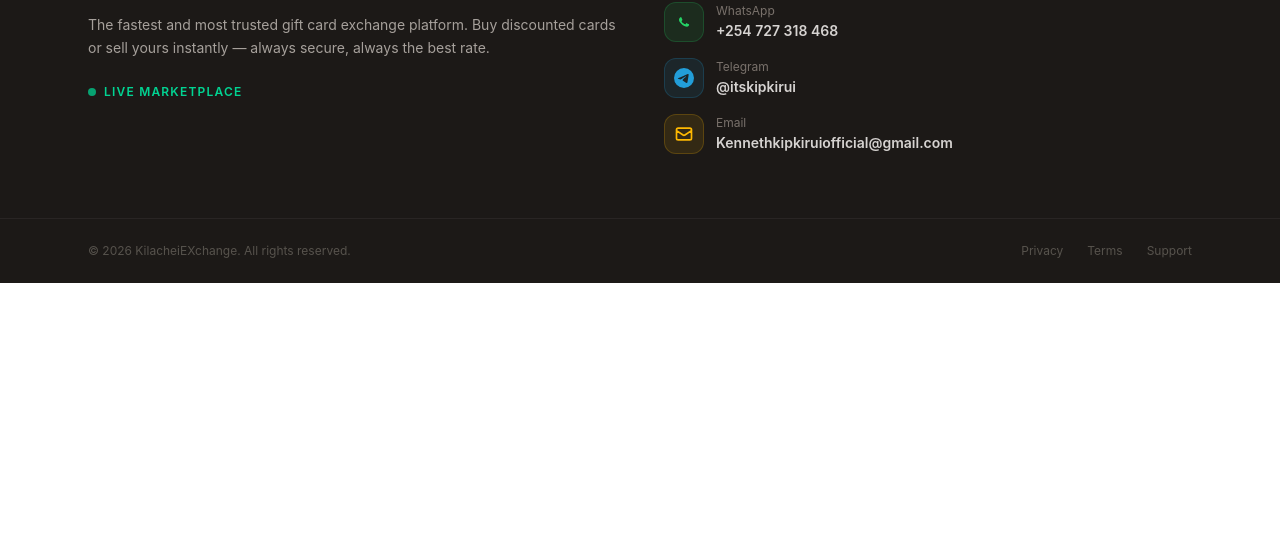
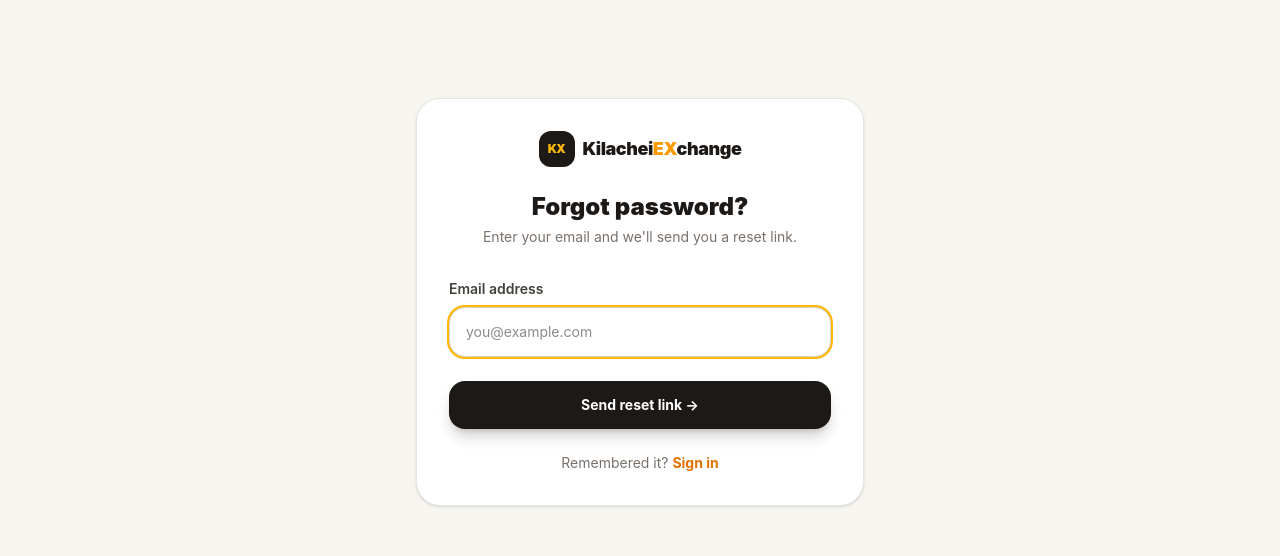
Before and after one commit to kilachei/gifcards, a React (Vite) app in the folder frontend/: page /forgot-password in a window 1280 px wide. Shown: the part 171-727 px from the top of the page. Built offline with nearby package versions, Linux system fonts and the light colour scheme; no server answers.

Commit message:
initial commit

```diff
--- a/frontend/src/App.jsx
+++ b/frontend/src/App.jsx
@@ -10,6 +10,7 @@
 import Login from './pages/Login'
 import Register from './pages/Register'
 import Profile from './pages/Profile'
+import ForgotPassword from './pages/ForgotPassword'
 
 export default function App() {
   return (
@@ -18,16 +19,17 @@
         <Navbar />
         <Routes>
           {/* Public */}
-          <Route path="/" element={<Home />} />
-          <Route path="/login" element={<Login />} />
-          <Route path="/register" element={<Register />} />
+          <Route path="/"                element={<Home />} />
+          <Route path="/login"           element={<Login />} />
+          <Route path="/register"        element={<Register />} />
+          <Route path="/forgot-password" element={<ForgotPassword />} />
 
           {/* Protected */}
-          <Route path="/sell" element={<ProtectedRoute><Sell /></ProtectedRoute>} />
-          <Route path="/browse" element={<ProtectedRoute><Sell /></ProtectedRoute>} />
-          <Route path="/rates" element={<ProtectedRoute><Rates /></ProtectedRoute>} />
-          <Route path="/how-it-works" element={<ProtectedRoute><HowItWorks /></ProtectedRoute>} />
-          <Route path="/profile" element={<ProtectedRoute><Profile /></ProtectedRoute>} />
+          <Route path="/sell"          element={<ProtectedRoute><Sell /></ProtectedRoute>} />
+          <Route path="/browse"        element={<ProtectedRoute><Sell /></ProtectedRoute>} />
+          <Route path="/rates"         element={<ProtectedRoute><Rates /></ProtectedRoute>} />
+          <Route path="/how-it-works"  element={<ProtectedRoute><HowItWorks /></ProtectedRoute>} />
+          <Route path="/profile"       element={<ProtectedRoute><Profile /></ProtectedRoute>} />
         </Routes>
         <Footer />
       </BrowserRouter>
--- /dev/null
+++ b/frontend/src/pages/Forgotpassword.jsx
@@ -0,0 +1,146 @@
+import { useState } from 'react'
+import { Link } from 'react-router-dom'
+import { sendPasswordResetEmail } from 'firebase/auth'
+import { auth } from '../firebase'
+
+export default function ForgotPassword() {
+  const [email, setEmail]     = useState('')
+  const [loading, setLoading] = useState(false)
+  const [sent, setSent]       = useState(false)
+  const [error, setError]     = useState('')
+
+  const submit = async (e) => {
+    e.preventDefault()
+    setError('')
+    setLoading(true)
+    try {
+      await sendPasswordResetEmail(auth, email.trim())
+      setSent(true)
+    } catch (err) {
+      if (err.code === 'auth/user-not-found') {
+        // Don't reveal whether the email exists — just show success
+        setSent(true)
+      } else if (err.code === 'auth/invalid-email') {
+        setError('Please enter a valid email address.')
+      } else {
+        setError('Something went wrong. Please try again.')
+      }
+    } finally {
+      setLoading(false)
+    }
+  }
+
+  return (
+    <main className="min-h-screen bg-[#F7F5F0] flex items-center justify-center px-4 py-16">
+      <div className="w-full max-w-md">
+        <div className="bg-white border border-stone-200 rounded-3xl p-8 shadow-sm">
+
+          {/* Logo */}
+          <div className="text-center mb-8">
+            <Link to="/" className="inline-flex items-center gap-2 mb-6">
+              <div className="w-9 h-9 bg-stone-900 rounded-xl flex items-center justify-center">
+                <span className="text-amber-400 text-xs font-black tracking-tighter">KX</span>
+              </div>
+              <span className="font-black text-stone-900 text-lg tracking-tight">
+                Kilachei<span className="text-amber-500">EX</span>change
+              </span>
+            </Link>
+
+            {!sent ? (
+              <>
+                <h1 className="text-2xl font-black text-stone-900 mb-1">Forgot password?</h1>
+                <p className="text-stone-500 text-sm">
+                  Enter your email and we'll send you a reset link.
+                </p>
+              </>
+            ) : (
+              <>
+                <h1 className="text-2xl font-black text-stone-900 mb-1">Check your inbox</h1>
+                <p className="text-stone-500 text-sm">
+                  We sent a reset link to your email.
+                </p>
+              </>
+            )}
+          </div>
+
+          {/* ── SENT STATE ── */}
+          {sent ? (
+            <div className="text-center">
+              {/* Checkmark */}
+              <div className="w-16 h-16 rounded-2xl bg-amber-50 border border-amber-200 flex items-center justify-center mx-auto mb-5">
+                <svg width="28" height="28" viewBox="0 0 24 24" fill="none"
+                  stroke="#d97706" strokeWidth="2.5" strokeLinecap="round" strokeLinejoin="round">
+                  <path d="M20 6L9 17l-5-5" />
+                </svg>
+              </div>
+
+              <p className="text-stone-600 text-sm leading-relaxed mb-2">
+                If <span className="font-semibold text-stone-900">{email}</span> is registered,
+                you'll receive a password reset email shortly.
+              </p>
+              <p className="text-stone-400 text-xs mb-8">
+                Don't see it? Check your spam folder.
+              </p>
+
+              <button
+                onClick={() => { setSent(false); setEmail('') }}
+                className="w-full py-3.5 rounded-2xl border border-stone-200 text-stone-700 font-bold text-sm hover:bg-stone-50 transition-all mb-3"
+              >
+                Try a different email
+              </button>
+
+              <Link
+                to="/login"
+                className="block w-full py-3.5 rounded-2xl bg-stone-900 text-white font-bold text-sm hover:bg-stone-700 transition-all hover:scale-[1.02] shadow-lg shadow-stone-900/20 text-center"
+              >
+                Back to sign in →
+              </Link>
+            </div>
+          ) : (
+            /* ── FORM ── */
+            <>
+              {error && (
+                <div className="bg-red-50 border border-red-200 text-red-600 text-sm rounded-2xl px-4 py-3 mb-6">
+                  {error}
+                </div>
+              )}
+
+              <form onSubmit={submit} className="space-y-4">
+                <div>
+                  <label className="block text-sm font-semibold text-stone-700 mb-2">
+                    Email address
+                  </label>
+                  <input
+                    type="email"
+                    required
+                    placeholder="you@example.com"
+                    value={email}
+                    onChange={e => setEmail(e.target.value)}
+                    autoFocus
+                    className="w-full rounded-2xl border border-stone-300 bg-white px-4 py-3.5 outline-none focus:ring-2 focus:ring-amber-400 text-stone-900 text-sm"
+                  />
+                </div>
+
+                <button
+                  type="submit"
+                  disabled={loading}
+                  className="w-full py-3.5 rounded-2xl bg-stone-900 text-white font-bold text-sm hover:bg-stone-700 transition-all hover:scale-[1.02] shadow-lg shadow-stone-900/20 disabled:opacity-50 disabled:cursor-not-allowed mt-2"
+                >
+                  {loading ? 'Sending…' : 'Send reset link →'}
+                </button>
+              </form>
+
+              <p className="text-center text-sm text-stone-500 mt-6">
+                Remembered it?{' '}
+                <Link to="/login" className="font-bold text-amber-600 hover:text-amber-500">
+                  Sign in
+                </Link>
+              </p>
+            </>
+          )}
+
+        </div>
+      </div>
+    </main>
+  )
+}
```
